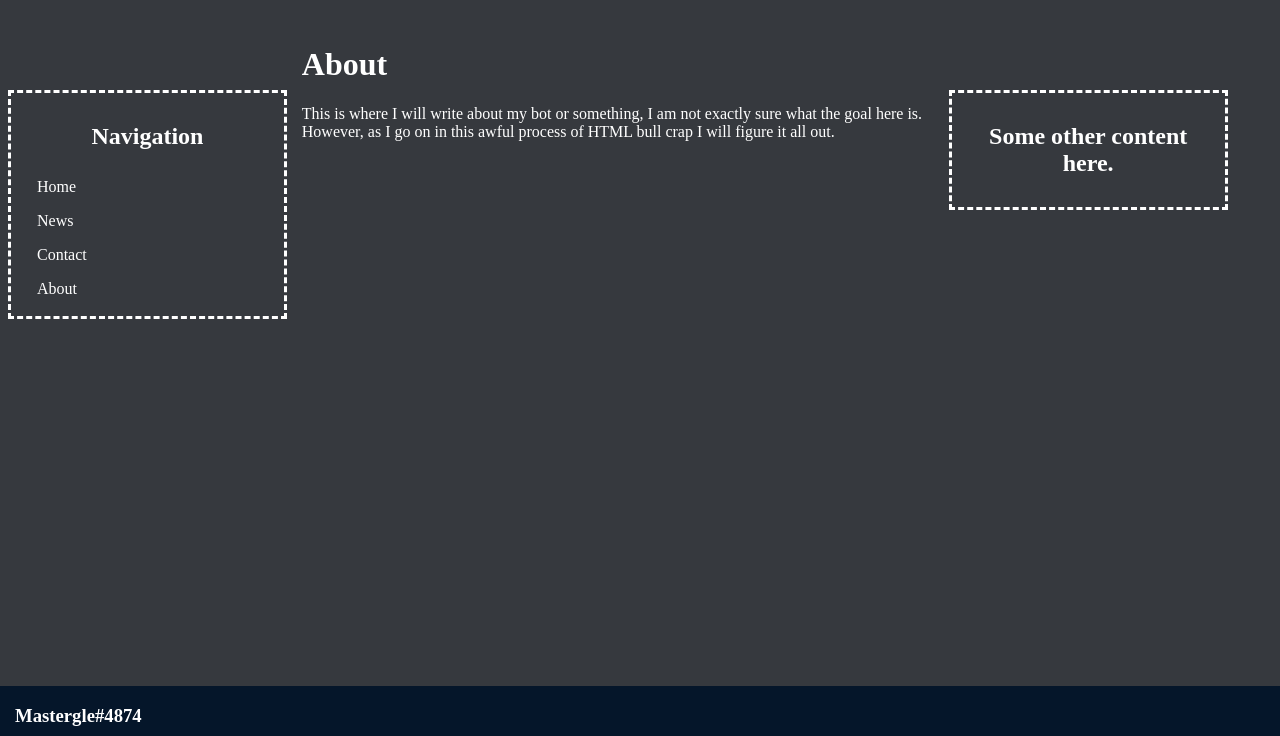
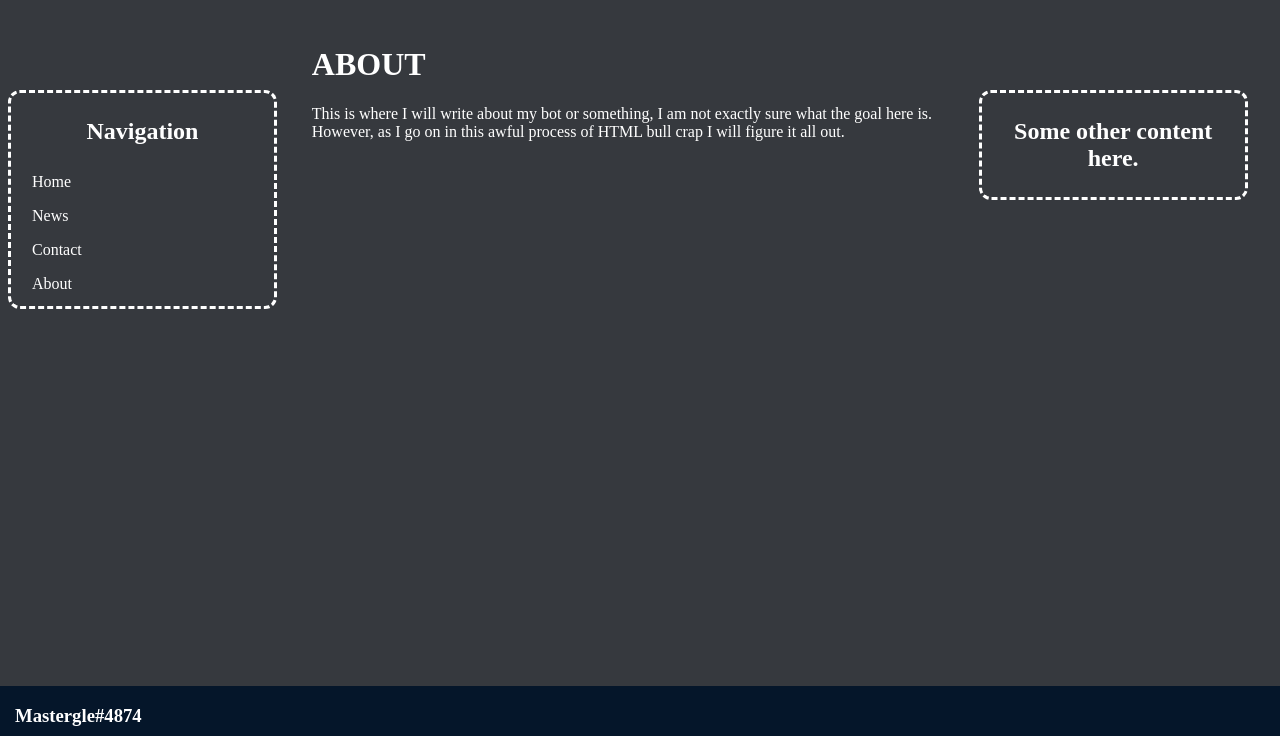
Before and after one commit to altruiis/master-website, a plain HTML site: page about.html in a window 1280 px wide. Shown: the part 64-800 px from the top of the page. Drawn offline with Linux system fonts and the light colour scheme.

Commit message:
More updates

```diff
--- a/about.html
+++ b/about.html
@@ -12,7 +12,7 @@
       <p1 class="headerText"><img src="images/favicon.ico" alt="MASTER-BOT LOGO" class="pagethumbnail"/>MASTER-BOT</p1>
     </header>
     <div class="row">
-      <div class="column side" style="border-style:dashed;">
+      <div class="column side" style="border-style:dashed;border-radius:12px;padding:5px;">
         <h2 style="text-align: center;">Navigation</h2>
         <ul>
           <li><a href="index.html">Home</a></li>
@@ -23,11 +23,11 @@
       </div>
 
       <div class="column middle">
-        <h1>About</h1>
+        <h1>ABOUT</h1>
         <p>This is where I will write about my bot or something, I am not exactly sure what the goal here is. However, as I go on in this awful process of HTML bull crap I will figure it all out.
       </div>
 
-      <div class="column side" style="border-style:dashed;">
+      <div class="column side" style="border-style:dashed;border-radius:12px;padding:5px;">
         <h2 style="text-align: center;">Some other content here.</h2>
 
       </div>
--- a/css/style.css
+++ b/css/style.css
@@ -31,8 +31,8 @@ footer {
 
 .column.middle {
   width: 50%;
-  margin-left: 5px;
-  margin-right: 5px;
+  margin-left: 25px;
+  margin-right: 25px;
 }
 
 .row:after {
```
Also changed, not shown: contact.html (+2 -2 lines), index.html (+2 -2 lines), news.html (+2 -2 lines).
